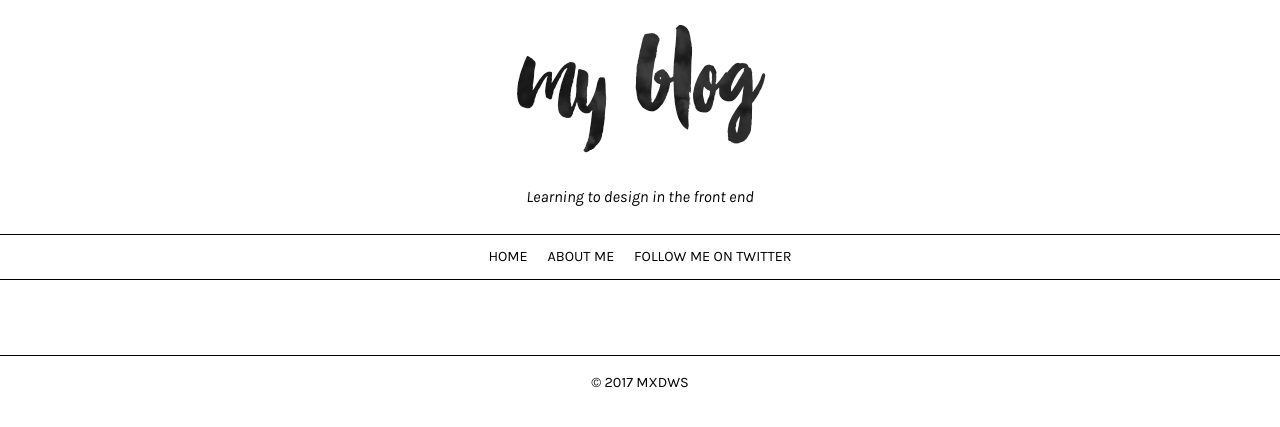
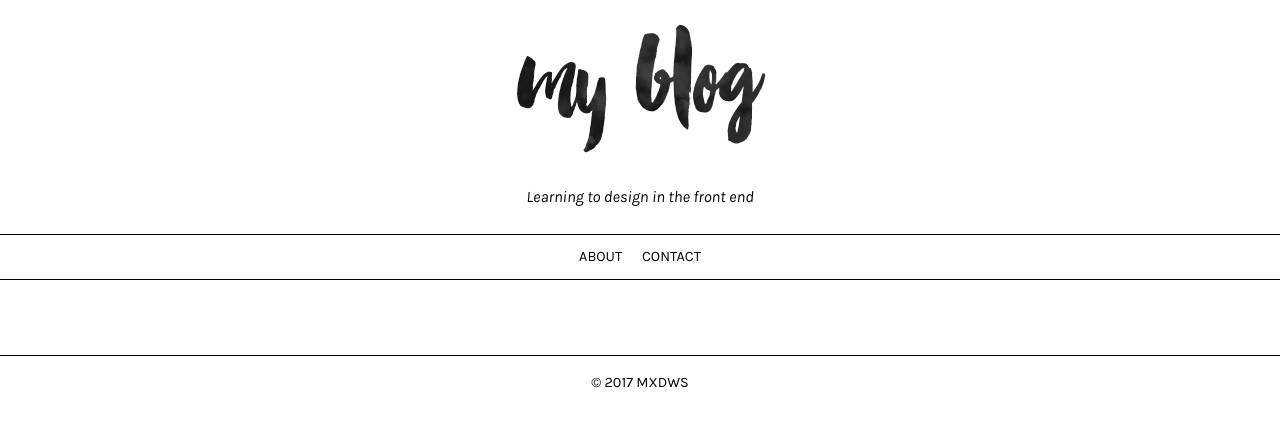
Before and after one commit to mxdws/espresso, a Jekyll site: the page built from index.html, in a window 1280 px wide. Shown: the top 427 px of the page. Built offline with Jekyll 4.4.1, drawn with Linux system fonts in a browser that asks for light colours.

Commit message:
Update navigation.html

```diff
--- a/_includes/navigation.html
+++ b/_includes/navigation.html
@@ -1,9 +1,8 @@
 <nav>
 
   <ul>
-    <li><a href="{{site.url}}">Home</a></li>
-    <li><a href="{{site.url}}/about.html">About Me</a></li>
-    <li><a href="http://twitter.com/{{site.twitter}}">Follow me on Twitter</a></li>
+    <li><a id="about" href="#about">About</a></li>
+    <li><a id="contact" href="#contact">Contact</a></li>
   </ul>
 
 </nav>
```
